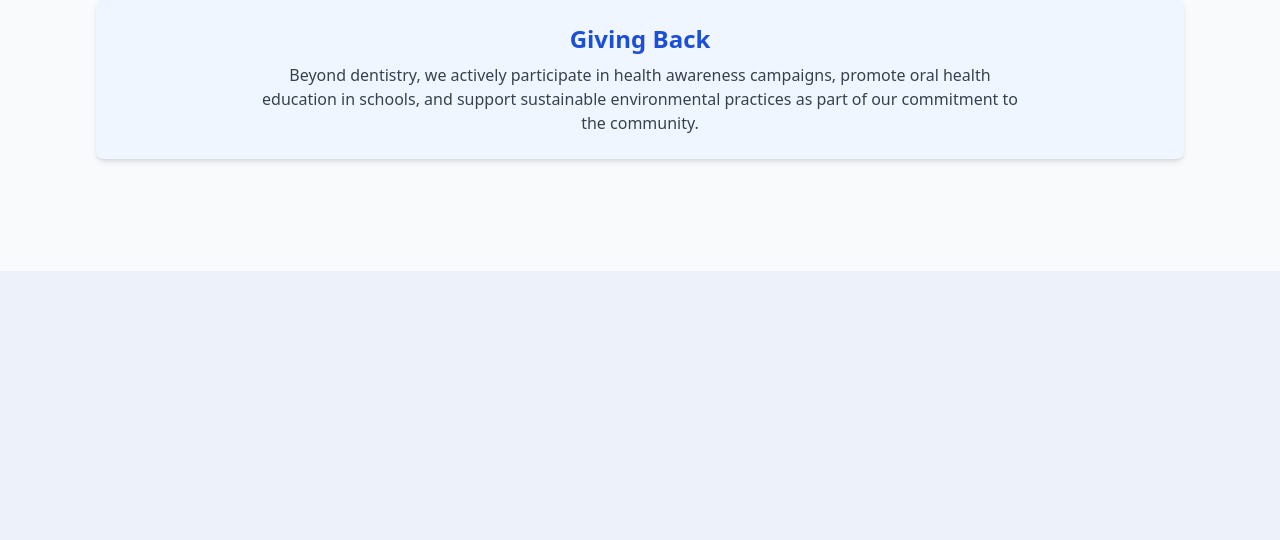
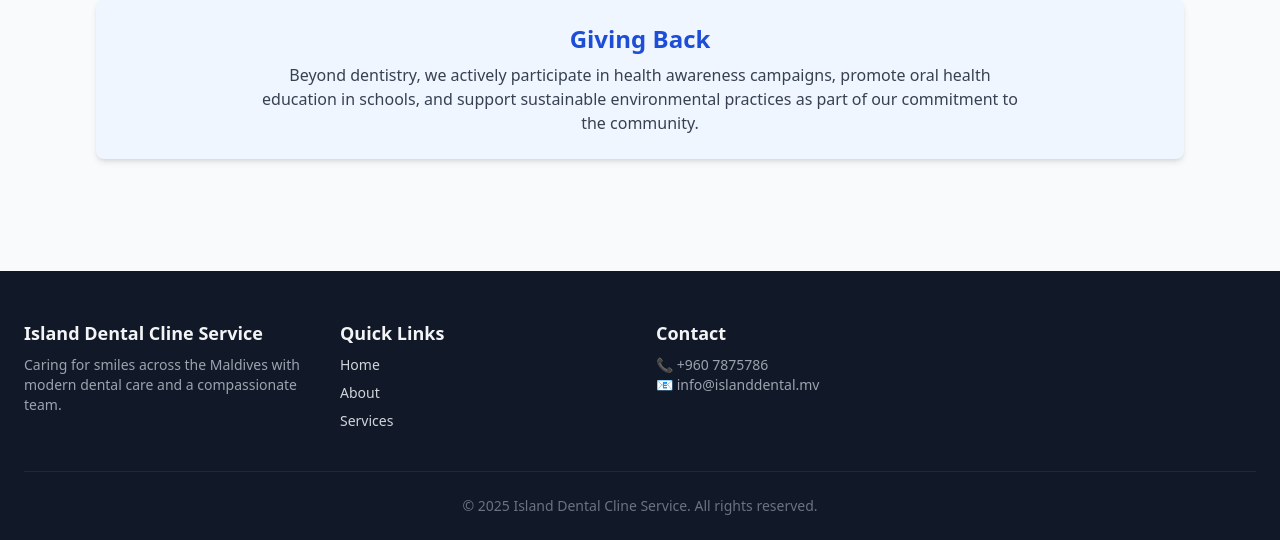
Before and after one commit to raidrasheed/Advanced-Software-Development, a FastAPI app: page /about-us in a window 1280 px wide. Shown: the part 2135-2675 px from the top of the page. Before the commit the page ends 2297 px from the top, so only its background shows below. Run offline with FastAPI, Linux system fonts and the light colour scheme; data that the repository does not hold is empty; style sheets or scripts are compiled from the project's sources; some libraries are stand-ins or nearby versions.

Commit message:
all changes

```diff
--- a/templates/general.html
+++ b/templates/general.html
@@ -8,10 +8,12 @@
     <script src="/static/js/utils.js"></script>
 </head>
 <body class="bg-gray-50">
-    <div class="min-h-screen  max-w-7xl mx-auto space-y-2">
+    <div class="min-h-screen max-w-7xl mx-auto space-y-2">
         <div class="flex items-center justify-between">
             <div>
+                <a href="/">
                     <img src="/static/images/logo.png" alt="Logo" width="80">
+                </a>
             </div>
             <div class="text-center mt-4">
                 <h1 class="text-5xl font-semibold text-gray-900 tracking-wide">
@@ -38,7 +40,6 @@
                 </div>
                 {% endif %}
                 <div>
-                    <!-- Current Location -->
                     <button class="" id="location-button" onclick="showLocationModal()">
                         {% if user %}
                             Change {{ user.get("location") }}
@@ -51,34 +52,14 @@
         </div>
         <div class="border shadow-md p-5 rounded-md">
             <div class="space-x-5 relative flex items-center text-gray-700">
-
-            <!-- Doctors -->
                 <div class="relative group">
-            <a href="/"
-                class="{% if request.url.path == '/' %}text-blue-600 font-semibold{% else %}hover:underline{% endif %}">
-                Home
-            </a>
+                    <a href="/" class="{% if request.url.path == '/' %}text-blue-600 font-semibold{% else %}hover:underline{% endif %}">Home</a>
                 </div>
-            <!-- Doctors -->
                 <div class="relative group">
-            <a href="/find-a-doctor"
-                class="{% if request.url.path == '/find-a-doctor' %}text-blue-600 font-semibold{% else %}hover:underline{% endif %}">
-                Doctors
-            </a>
+                    <a href="/find-a-doctor" class="{% if request.url.path == '/find-a-doctor' %}text-blue-600 font-semibold{% else %}hover:underline{% endif %}">Doctors</a>
                 </div>
-
-            <!-- Services -->
-            <a href="/services"
-            class="{% if request.url.path == '/services' %}text-blue-600 font-semibold{% else %}hover:underline{% endif %}">
-            Services
-            </a>
-
-            <!-- About Us -->
-            <a href="/about-us"
-            class="{% if request.url.path == '/about-us' %}text-blue-600 font-semibold{% else %}hover:underline{% endif %}">
-            About Us
-            </a>
-
+                <a href="/services" class="{% if request.url.path == '/services' %}text-blue-600 font-semibold{% else %}hover:underline{% endif %}">Services</a>
+                <a href="/about-us" class="{% if request.url.path == '/about-us' %}text-blue-600 font-semibold{% else %}hover:underline{% endif %}">About Us</a>
             </div>
         </div>
         <div class="w-full">
@@ -86,8 +67,7 @@
             <div id="location-modal" class="hidden fixed inset-0 bg-gray-800 bg-opacity-50 flex items-center justify-center z-50 bg-white rounded-lg shadow-lg">
                 <div class="bg-white p-6 rounded-lg shadow-lg w-96">
                     <h2 class="text-lg font-bold mb-4">Choose Your Location</h2>
-                <ul class="space-y-2" id="clinic-list">
-                </ul>
+                    <ul class="space-y-2" id="clinic-list"></ul>
                     <button id="close-modal" class="mt-4 bg-red-500 text-white px-4 py-2 rounded hover:bg-red-600">
                         Close
                     </button>
@@ -95,6 +75,36 @@
             </div>
         </div>
     </div>
+    <!-- Global Footer -->
+    <footer class="bg-gray-900 text-gray-100 pt-12 pb-6">
+        <div class="max-w-7xl mx-auto px-4 sm:px-6">
+            <div class="grid grid-cols-1 md:grid-cols-4 gap-8">
+                <div>
+                    <h4 class="text-lg font-bold mb-2">Island Dental Cline Service</h4>
+                    <p class="text-sm text-gray-400">
+                        Caring for smiles across the Maldives with modern dental care and a compassionate team.
+                    </p>
+                </div>
+                <div>
+                    <h4 class="text-lg font-bold mb-2">Quick Links</h4>
+                    <ul class="text-sm space-y-2 text-gray-300">
+                        <li><a href="/" class="hover:text-white">Home</a></li>
+                        <li><a href="/about-us" class="hover:text-white">About</a></li>
+                        <li><a href="/services" class="hover:text-white">Services</a></li>
+                    </ul>
+                </div>
+                <div>
+                    <h4 class="text-lg font-bold mb-2">Contact</h4>
+                    <p class="text-sm text-gray-400">📞 +960 7875786</p>
+                    <p class="text-sm text-gray-400">📧 info@islanddental.mv</p>
+                </div>
+            </div>
+            <div class="mt-10 text-center text-sm text-gray-500 border-t border-gray-800 pt-6">
+                &copy; 2025 Island Dental Cline Service. All rights reserved.
+            </div>
+        </div>
+    </footer>
+
     {% block scripts %}{% endblock %}
 </body>
 </html>
@@ -103,22 +113,18 @@
     document.addEventListener('DOMContentLoaded', function () {
         const toggleButton = document.getElementById('doctor-toggle');
         const doctorList = document.getElementById('doctor-list');
-        // location modal
         const locationModal = document.getElementById('location-modal');
         const closeModalButton = document.getElementById('close-modal');
         const locationButton = document.getElementById('location-button');
 
-        // Toggle visibility
-
-        if(toggleButton){
+        if (toggleButton) {
             toggleButton.addEventListener('mouseover', function (e) {
                 e.stopPropagation();
                 doctorList.classList.toggle('hidden');
             });
         }
 
-        // Hide dropdown when clicking outside
-        if(doctorList){
+        if (doctorList) {
             document.addEventListener('click', function (e) {
                 if (!doctorList.contains(e.target) && !toggleButton.contains(e.target)) {
                     doctorList.classList.add('hidden');
@@ -129,12 +135,13 @@
         showLocationModal = function () {
             locationModal.classList.remove('hidden');
         }
+
         closeModalButton.addEventListener('click', function () {
             locationModal.classList.add('hidden');
         });
 
         selectClinic = function (locations) {
-            const {clinic_id, location} = locations
+            const { clinic_id, location } = locations;
             locationModal.classList.add('hidden');
             fetch('/api/setlocation', {
                 method: 'POST',
@@ -151,8 +158,6 @@
             .catch(error => console.error('Error:', error));
         }
 
-        // get clinics
-
         fetch('/api/clinics')
             .then(response => response.json())
             .then(data => {
@@ -161,8 +166,7 @@
                     const listItem = document.createElement('li');
                     listItem.textContent = clinic.name;
                     listItem.id = clinic.id;
-                    listItem.classList.add('hover:underline');
-                    listItem.classList.add('cursor-pointer');
+                    listItem.classList.add('hover:underline', 'cursor-pointer');
                     listItem.addEventListener('click', (clinic) => selectClinic({
                         clinic_id: clinic.target.id,
                         location: clinic.target.textContent
@@ -171,8 +175,5 @@
                 });
             })
             .catch(error => console.error('Error fetching clinics:', error));
-    // Close the modal when clicking outside of it
-
-
     });
 </script>
```
Also changed, not shown: templates/home.html (+1 -31 lines). Lines whose indentation alone changed are shown as unchanged.
